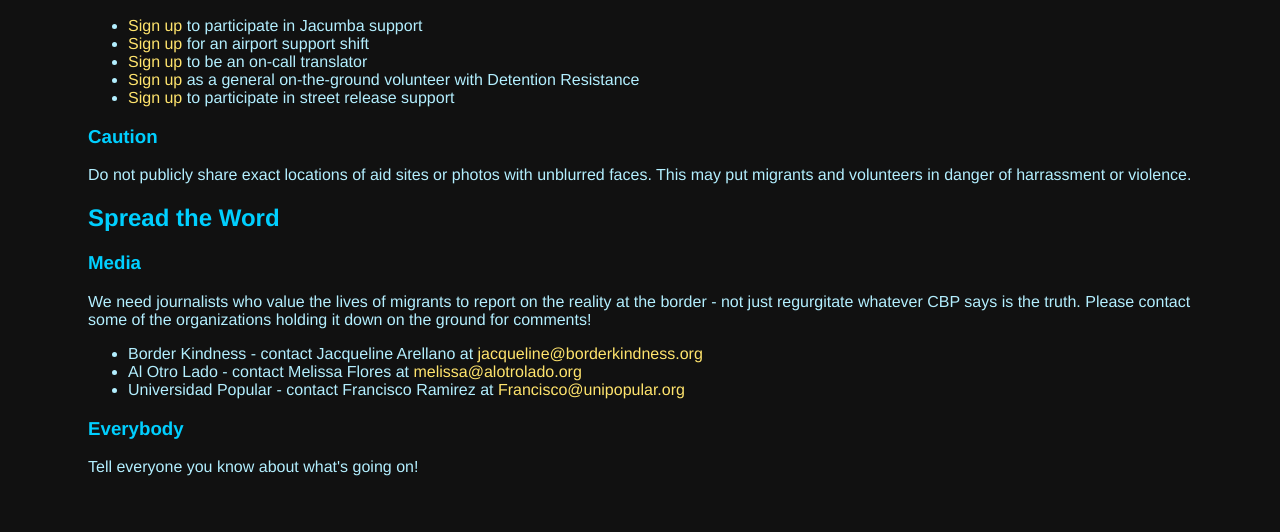
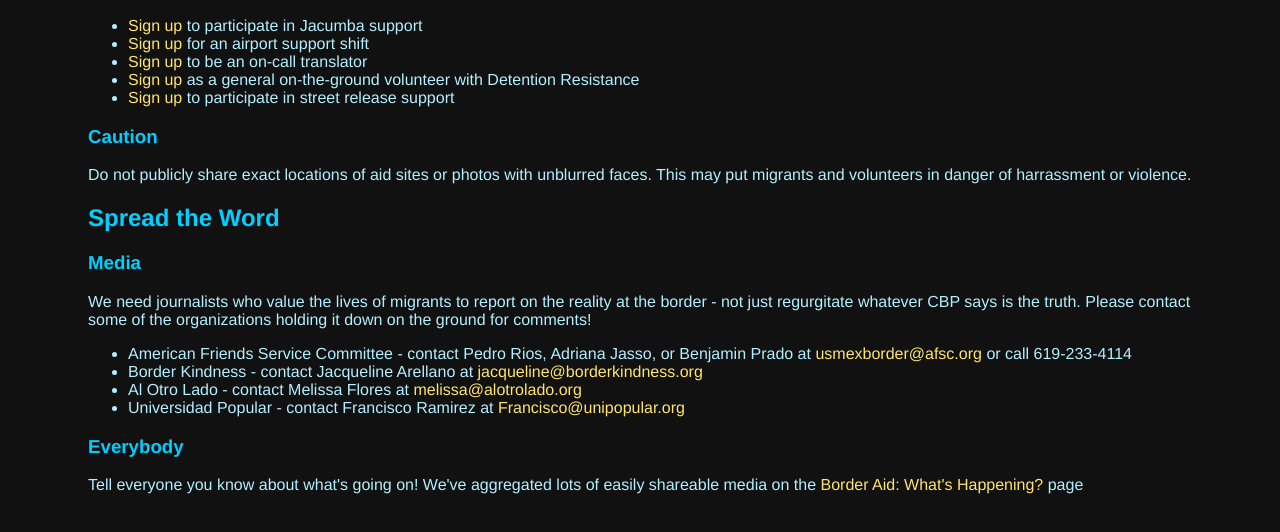
Before and after one commit to border-aid/border-aid.github.io, a plain HTML site: page help-out.html in a window 1280 px wide. Shown: the part 1231-1763 px from the top of the page. Drawn offline with Linux system fonts and the light colour scheme.

Commit message:
Update help-out.html

```diff
--- a/help-out.html
+++ b/help-out.html
@@ -130,6 +130,7 @@ We need journalists who value the lives of migrants to report on the reality at
 Please contact some of the organizations holding it down on the ground for comments!
 
 <ul>
+  <li>American Friends Service Committee - contact Pedro Rios, Adriana Jasso, or Benjamin Prado at <a href="mailto:usmexborder@afsc.org">usmexborder@afsc.org</a> or call 619-233-4114</li>
   <li>Border Kindness - contact Jacqueline Arellano at <a href="mailto:jacqueline@borderkindness.org">jacqueline@borderkindness.org</a></li>
   <li>Al Otro Lado - contact Melissa Flores at <a href="mailto:melissa@alotrolado.org">melissa@alotrolado.org</a></li>
   <li>Universidad Popular - contact Francisco Ramirez at <a href="mailto:Francisco@unipopular.org ">Francisco@unipopular.org </a></li>
@@ -137,7 +138,7 @@ Please contact some of the organizations holding it down on the ground for comme
 
 <h3>Everybody</h3>
 
-Tell everyone you know about what's going on!
+Tell everyone you know about what's going on! We've aggregated lots of easily shareable media on the <a href="https://border-aid.github.io/what-is-happening.html">Border Aid: What's Happening?</a> page
 
 </section>
 
```
